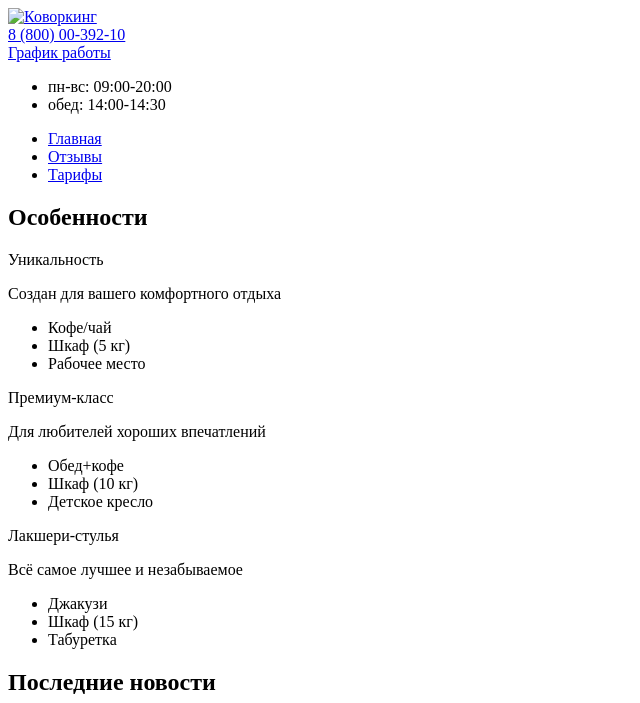
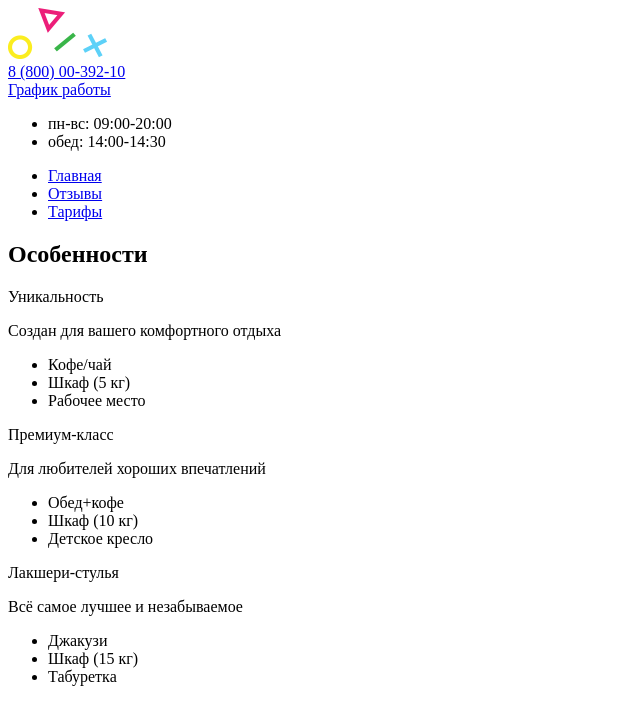
Before and after one commit to poymanov/coworking, a plain HTML site: page workadium.html in a window 1280 px wide. Shown: the top 703 px of the page, without its empty margins (0-640 px from the left). Drawn offline with Linux system fonts and the light colour scheme.

Commit message:
Изображения для главной страницы

```diff
--- a/workadium.html
+++ b/workadium.html
@@ -9,7 +9,7 @@
     <header class="header">
       <div class="container">
         <div class="logo">
-          <a href="#" class="logo__link"><img src="#" alt="Коворкинг" class="logo__image"></a>
+          <a href="#" class="logo__link"><img src="images/logo.png" width="99px" height="51px" alt="Коворкинг" class="logo__image"></a>
         </div>
         <div class="contacts">
           <a href="tel:88000039210" class="contacts__phone">8 (800) 00-392-10</a>
```
Also changed, not shown: images/banner.jpg (added), images/features-flower.svg (added), images/features-palette.svg (added), images/features-star.svg (added), images/logo.png (added), images/menu-feed-icon.svg (added), images/menu-main-icon.svg (added), images/menu-wallet-icon.svg (added), images/news-01.jpg (added), images/news-02.jpg (added), images/news-03.jpg (added), images/socials-fb.svg (added), images/socials-google.svg (added), images/socials-mail.svg (added), 2 more files.
